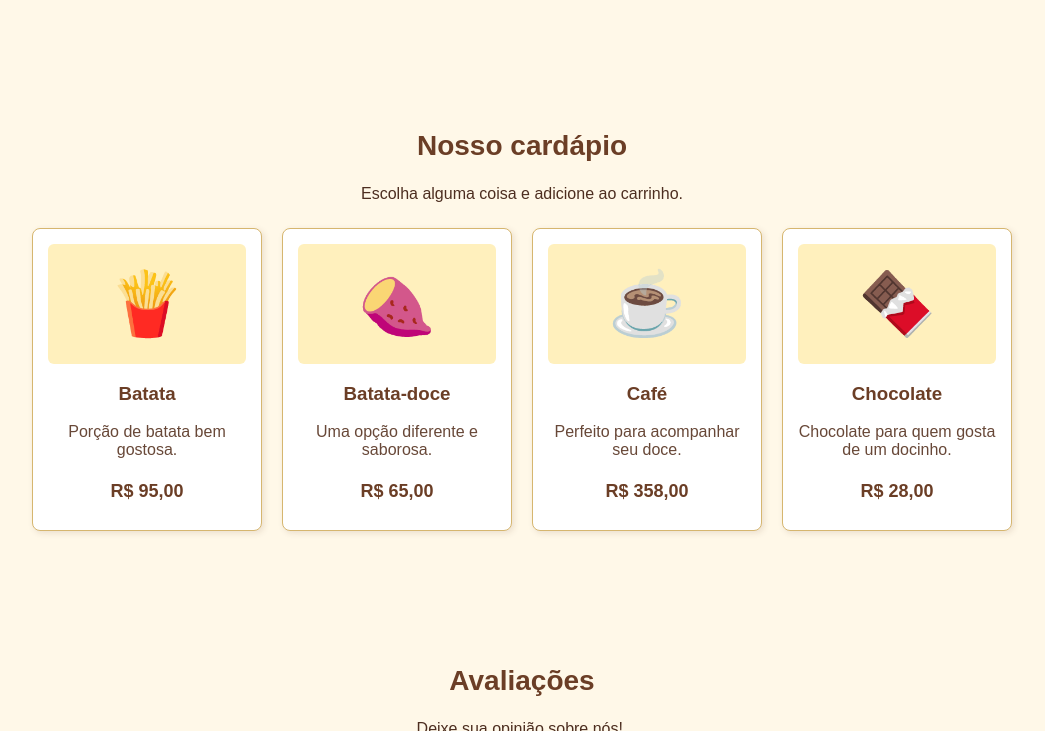
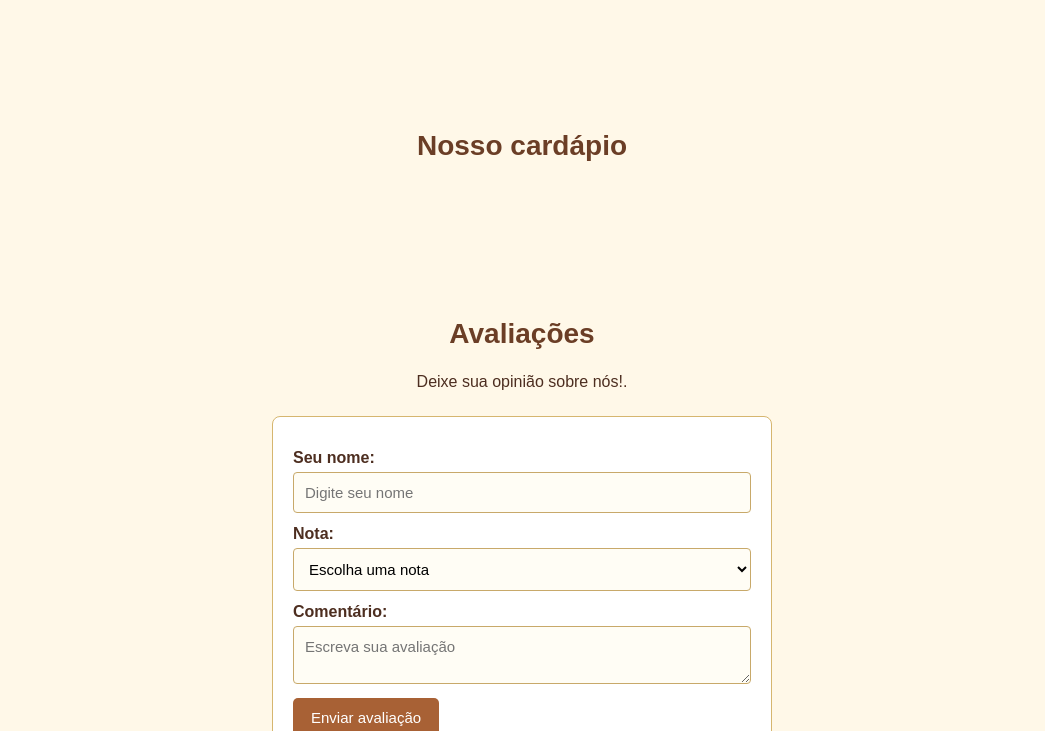
Before and after one commit to GabyDoLuycasLabubonico/golden-hour, a plain HTML site: page src/index.html in a window 1280 px wide. Shown: the part 465-1196 px from the top of the page, without its empty margins (118-1163 px from the left). Drawn offline with Linux system fonts and the light colour scheme.

Commit message:
sei la oq q a gabi adiciono

```diff
--- a/src/index.html
+++ b/src/index.html
@@ -43,57 +43,7 @@
         <section id="cardapio">
             <h2>Nosso cardápio</h2>
 
-            <p class="texto-centro">
-                Escolha alguma coisa e adicione ao carrinho.
-            </p>
 
-            <div class="produtos">
-
-                <div class="produto">
-                    <div class="foto-produto">🍟</div>
-
-                    <h3>Batata</h3>
-
-                    <p>Porção de batata bem gostosa.</p>
-
-                    <strong>R$ 95,00</strong>
-
-                </div>
-
-                <div class="produto">
-                    <div class="foto-produto">🍠</div>
-
-                    <h3>Batata-doce</h3>
-
-                    <p>Uma opção diferente e saborosa.</p>
-
-                    <strong>R$ 65,00</strong>
-
-                </div>
-
-                <div class="produto">
-                    <div class="foto-produto">☕</div>
-
-                    <h3>Café</h3>
-
-                    <p>Perfeito para acompanhar seu doce.</p>
-
-                    <strong>R$ 358,00</strong>
-
-                </div>
-
-                <div class="produto">
-                    <div class="foto-produto">🍫</div>
-
-                    <h3>Chocolate</h3>
-
-                    <p>Chocolate para quem gosta de um docinho.</p>
-
-                    <strong>R$ 28,00</strong>
-
-                </div>
-
-            </div>
         </section>
 
 
```
